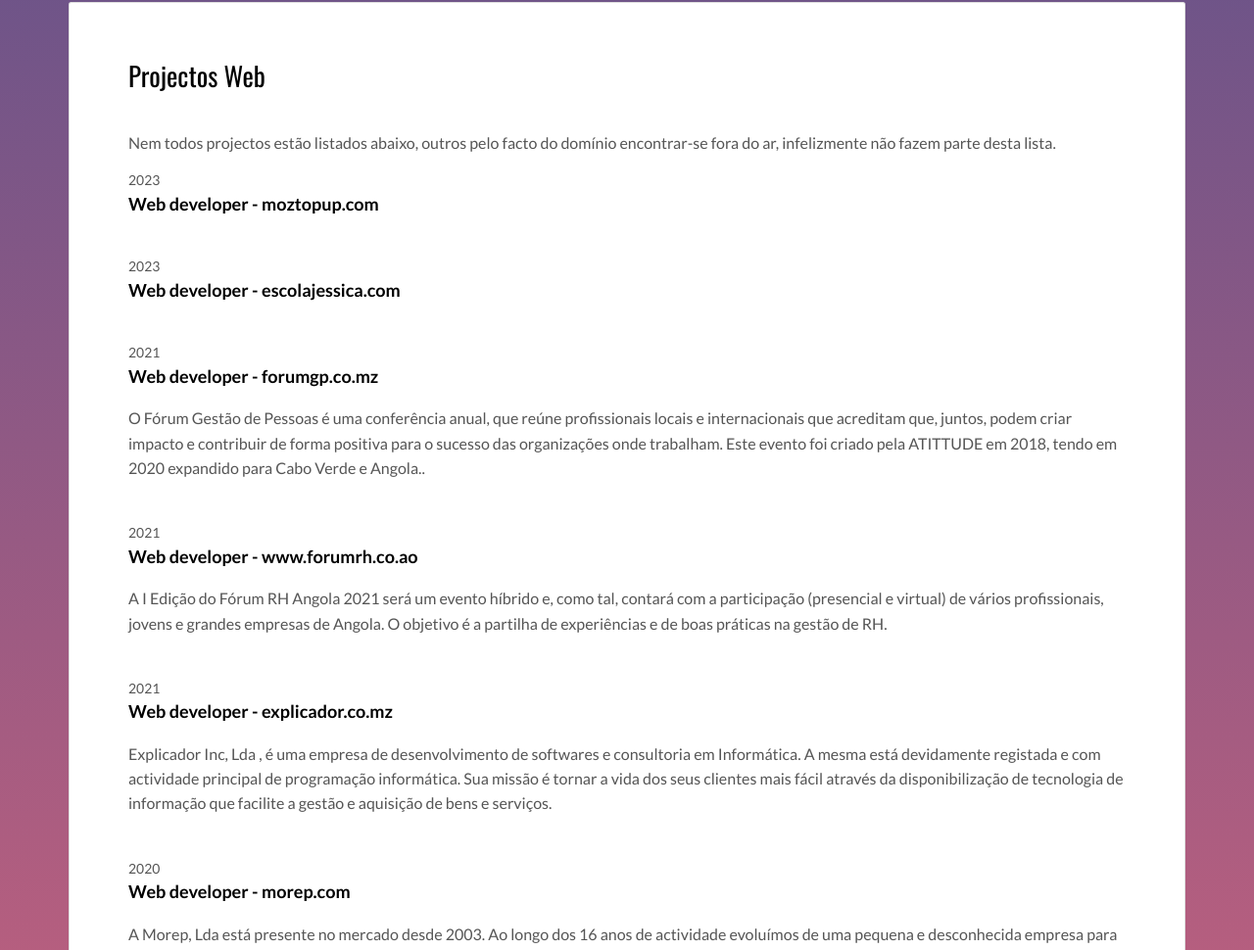
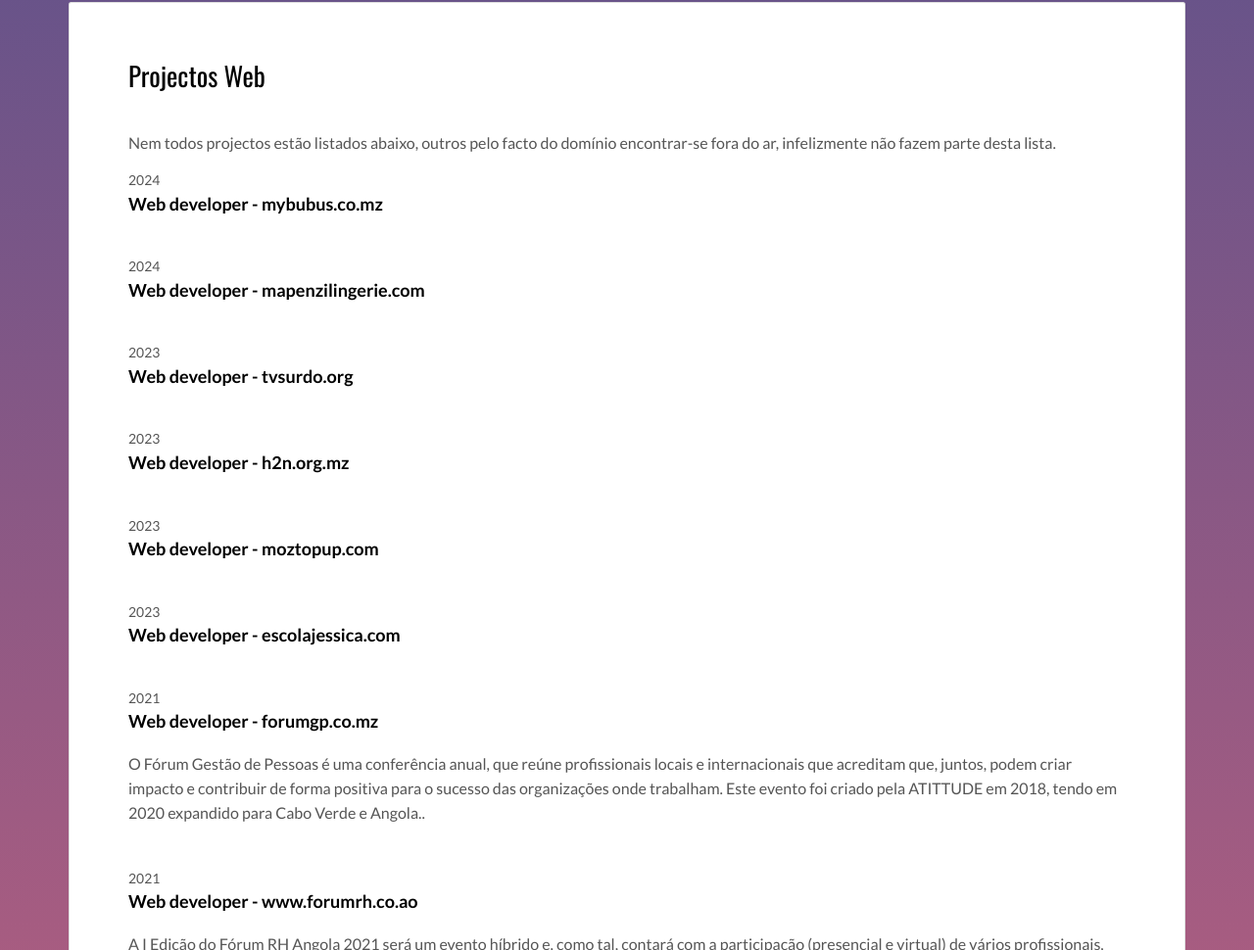
Before and after one commit to SamuelMaculuve/SamuelMaculuve.github.io, a plain HTML site: page index.html in a window 1280 px wide. Shown: the part 801-1771 px from the top of the page at 98% size. Drawn offline with nearby package versions, Linux system fonts and the light colour scheme.

Commit message:
Update index.html

```diff
--- a/index.html
+++ b/index.html
@@ -79,6 +79,22 @@
           <div class="card-block">
             <h2>Projectos Web</h2>
             <p>Nem todos projectos estão listados abaixo, outros pelo facto do domínio encontrar-se fora do ar, infelizmente não fazem parte desta lista.</p>
+            <div class="work-experience">
+              <small class="date">2024</small>
+              <h3 class="h5 date-title">Web developer - <a href="https://mybubus.co.mz" title="Create professionnal website">mybubus.co.mz</a></h3>
+            </div>
+            <div class="work-experience">
+              <small class="date">2024</small>
+              <h3 class="h5 date-title">Web developer - <a href="https://www.mapenzilingerie.com" title="Create professionnal website">mapenzilingerie.com</a></h3>
+            </div>
+            <div class="work-experience">
+              <small class="date">2023</small>
+              <h3 class="h5 date-title">Web developer - <a href="https://tvsurdo.org" title="Create professionnal website">tvsurdo.org</a></h3>
+            </div>
+            <div class="work-experience">
+              <small class="date">2023</small>
+              <h3 class="h5 date-title">Web developer - <a href="https://h2n.org.mz" title="Create professionnal website">h2n.org.mz</a></h3>
+            </div>
             <div class="work-experience">
               <small class="date">2023</small>
               <h3 class="h5 date-title">Web developer - <a href="https://moztopup.com" title="Create professionnal website">moztopup.com</a></h3>
```
